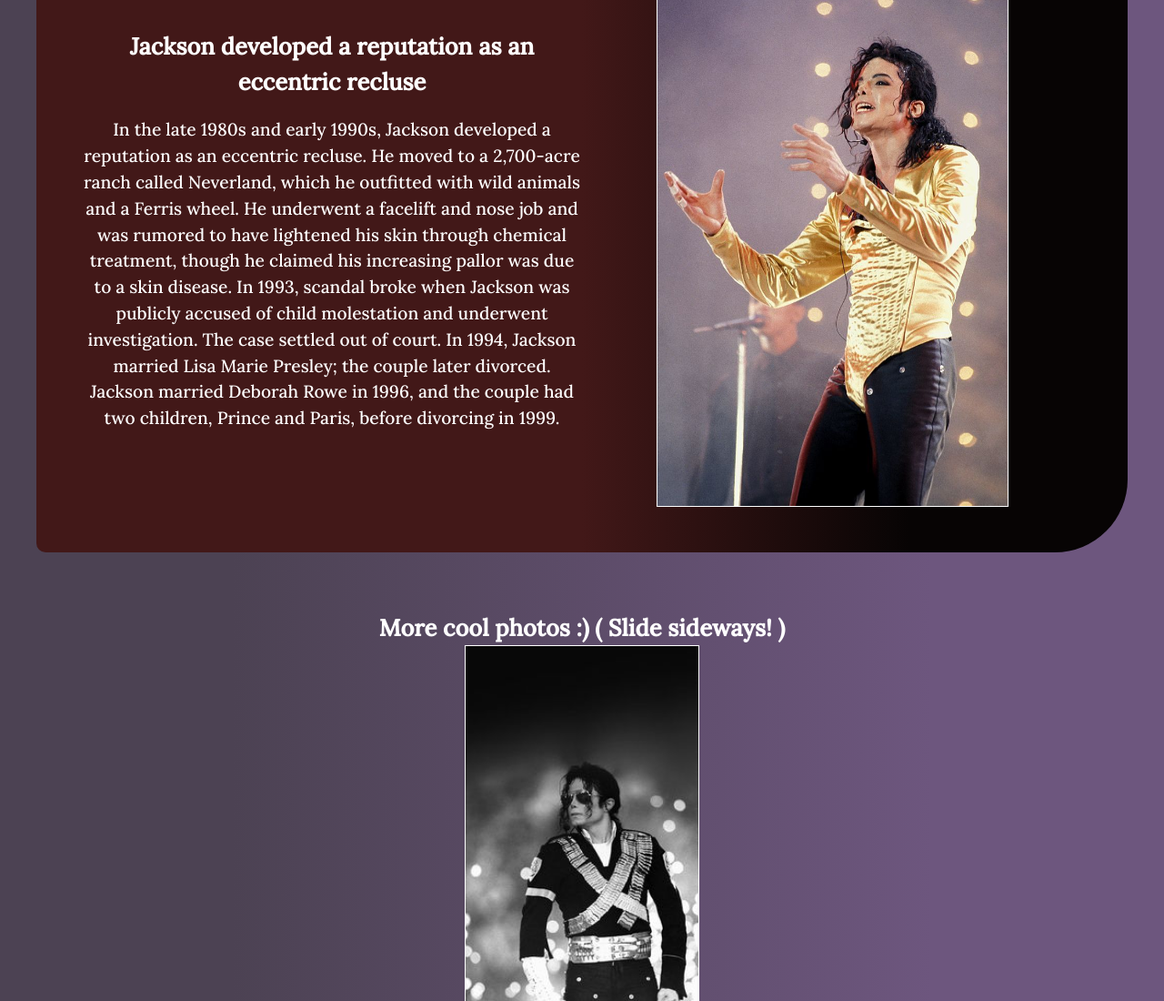
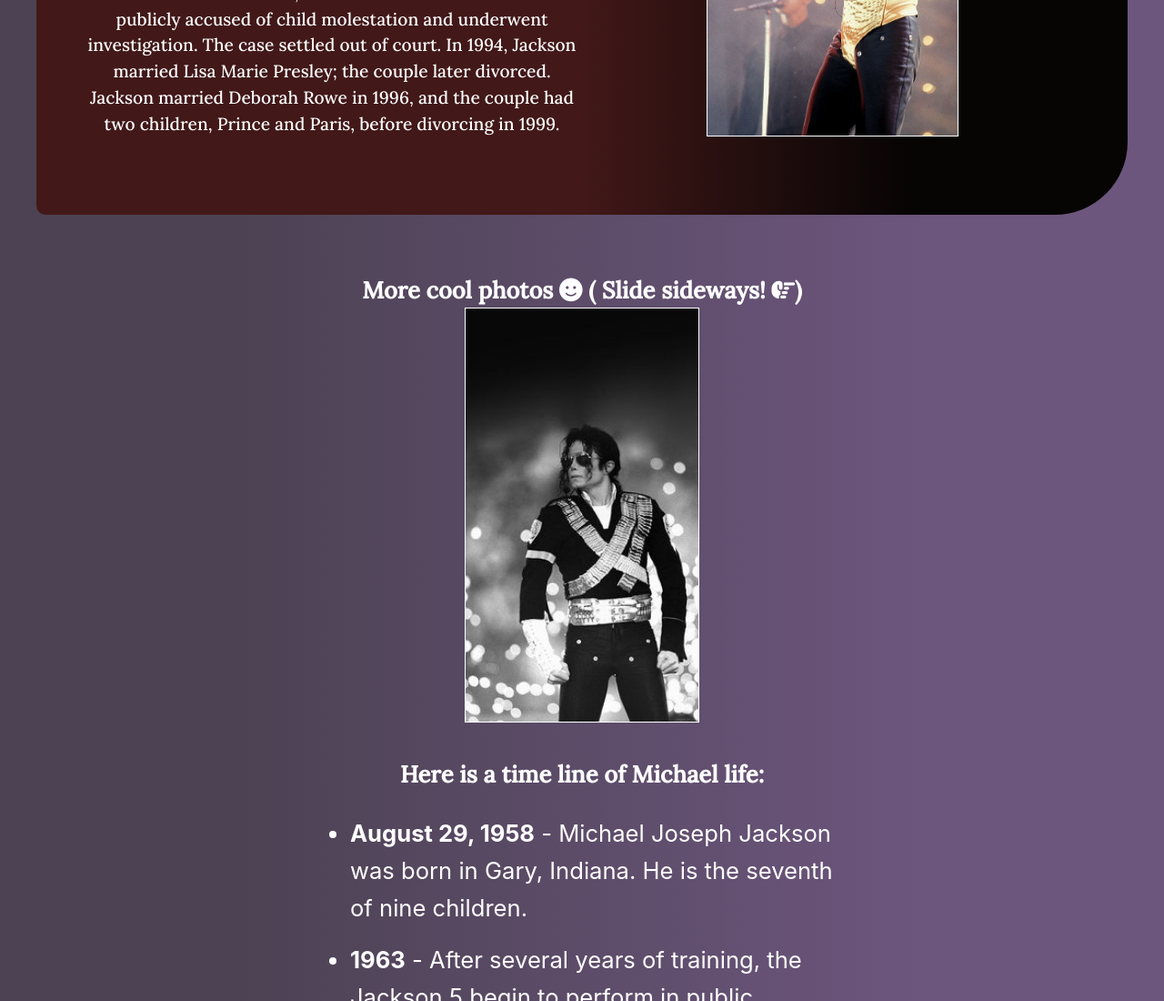
Before and after one commit to Gabrieljll/responsive-tribute-web-page, a plain HTML site: page index.html in a window 1280 px wide. Shown: the part 2874-3974 px from the top of the page at 91% size. Drawn offline with nearby package versions, Linux system fonts and the light colour scheme.

Commit message:
Smile icon added in the view page

```diff
--- a/index.html
+++ b/index.html
@@ -124,7 +124,7 @@
             </div>
         </div>
 
-        <h3 class="text-fadein h3-carousel-photos">More cool photos :) ( Slide sideways! )
+        <h3 class="text-fadein h3-carousel-photos">More cool photos <i class="fas fa-smile"></i> ( Slide sideways! <i class="fas fa-hand-point-right"></i>)
         </h3>
         <div class="swiper-container mySwiper">
             <div class="swiper-wrapper">
--- a/styles/style.css
+++ b/styles/style.css
@@ -263,7 +263,7 @@ figcaption {
     max-width: 100%;
     max-height: 100%;
     height: 80%;
-    width: 70%;
+    width: 50%;
     margin: auto;
 }
 
@@ -313,7 +313,7 @@ figcaption {
     max-width: 100%;
     max-height: 100%;
     height: 80%;
-    width: 70%;
+    width: 50%;
     margin: auto;
 }
 
```
